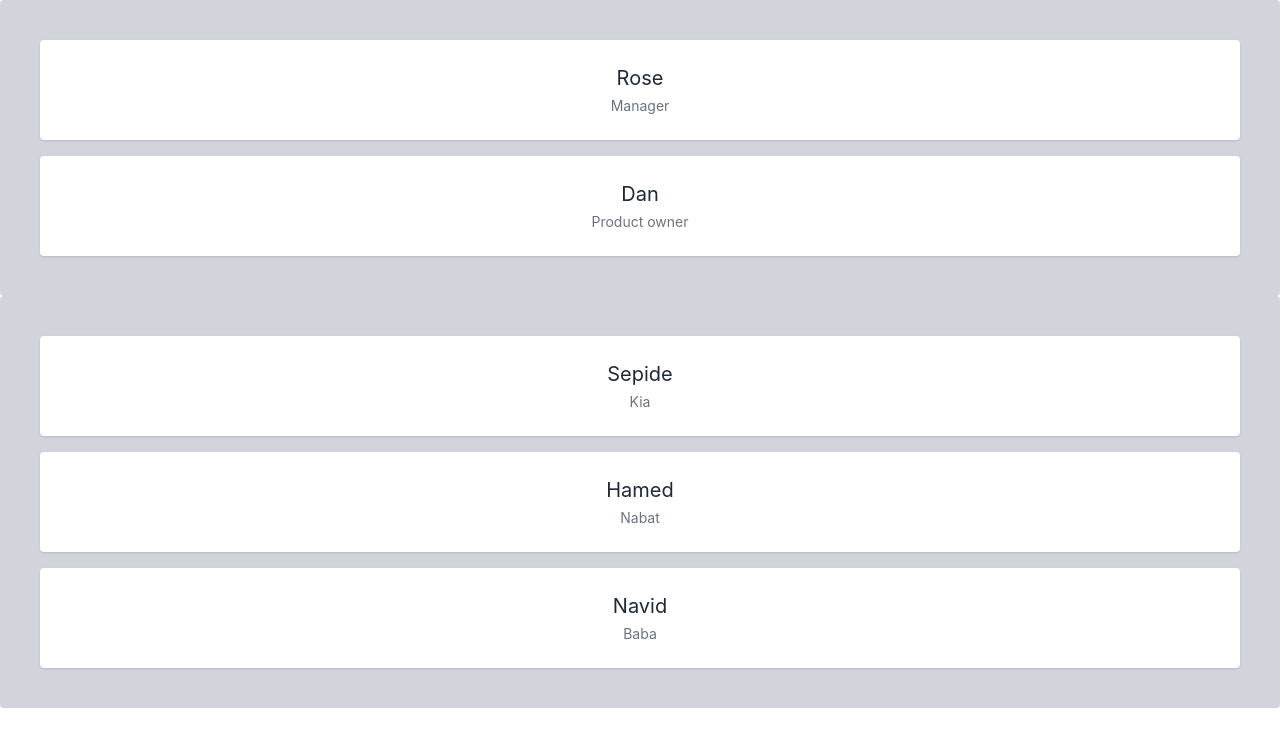
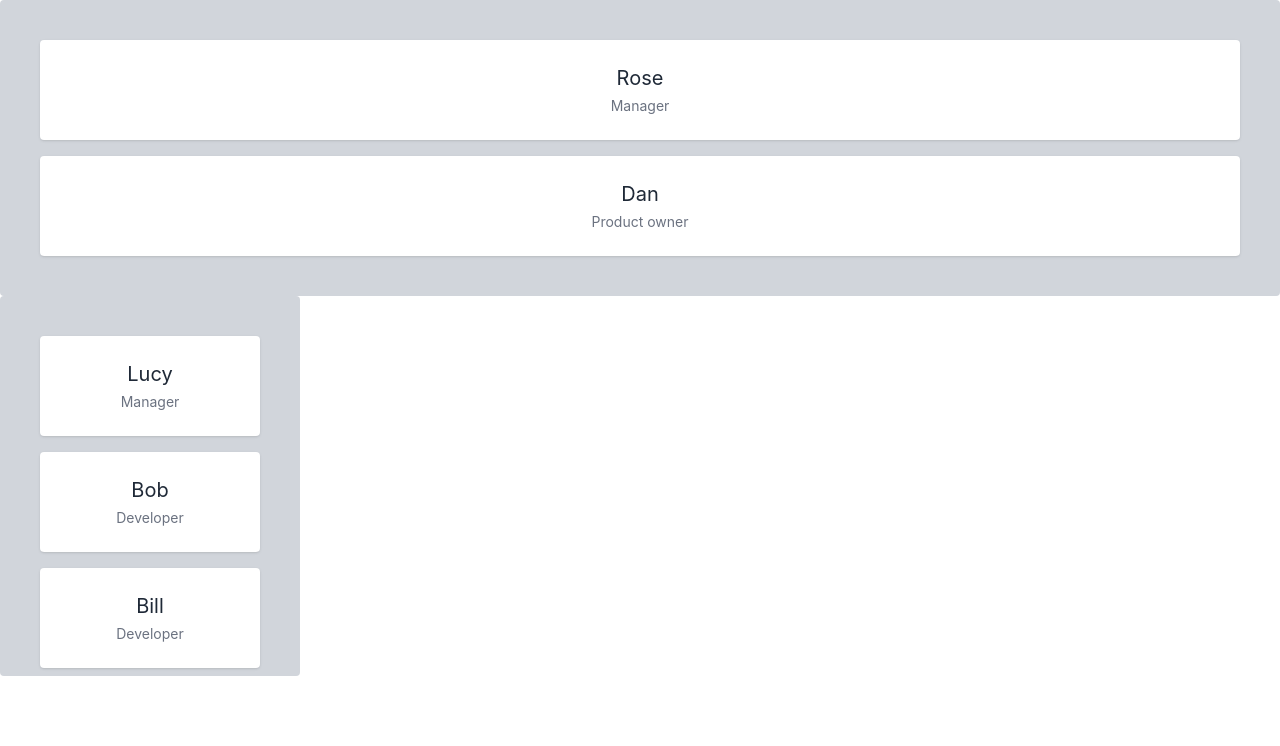
Before and after one commit to sepkey/type-self-study, a React (Create React App) app in the folder myapp/: page / in a window 1280 px wide. Shown: the top 746 px of the page. Built offline with nearby package versions, Linux system fonts and the light colour scheme.

Commit message:
props spreading

```diff
--- a/myapp/src/App.tsx
+++ b/myapp/src/App.tsx
@@ -14,7 +14,7 @@
         secondary="role"
       />
 
-      <Checklist
+      {/* <Checklist
         data={[
           { name: 'Sepide', surname: 'Kia', age: 32 },
           { name: 'Hamed', surname: 'Nabat', age: 31 },
@@ -23,6 +23,25 @@
         id="age"
         primary="name"
         secondary="surname"
+      /> */}
+
+      <Checklist
+        data={[
+          { id: 1, name: 'Lucy', role: 'Manager' },
+          { id: 2, name: 'Bob', role: 'Developer' },
+          { id: 3, name: 'Bill', role: 'Developer' },
+          { id: 4, name: 'Tara', role: 'Developer' },
+          { id: 5, name: 'Sara', role: 'UX' },
+          { id: 6, name: 'Derik', role: 'QA' },
+        ]}
+        id="id"
+        primary="name"
+        secondary="role"
+        style={{
+          width: '300px',
+          maxHeight: '380px',
+          overflowY: 'auto',
+        }}
       />
     </div>
   );
--- a/myapp/src/checklist/Checklist.tsx
+++ b/myapp/src/checklist/Checklist.tsx
@@ -1,13 +1,14 @@
+import { ComponentPropsWithoutRef } from 'react';
 type Props<Data> = {
   data: Array<Data>;
   id: keyof Data;
   primary: keyof Data;
   secondary: keyof Data;
-};
+} & ComponentPropsWithoutRef<'ul'>;
 
-export function Checklist<T>({ data, id, primary, secondary }: Props<T>) {
+export function Checklist<T>({ data, id, primary, secondary, ...ulProps }: Props<T>) {
   return (
-    <ul className="bg-gray-300 rounded p-10">
+    <ul className="bg-gray-300 rounded p-10" {...ulProps}>
       {data.map((item) => {
         const idValue = item[id] as unknown;
         if (typeof idValue !== 'string' && typeof idValue !== 'number') {
```
